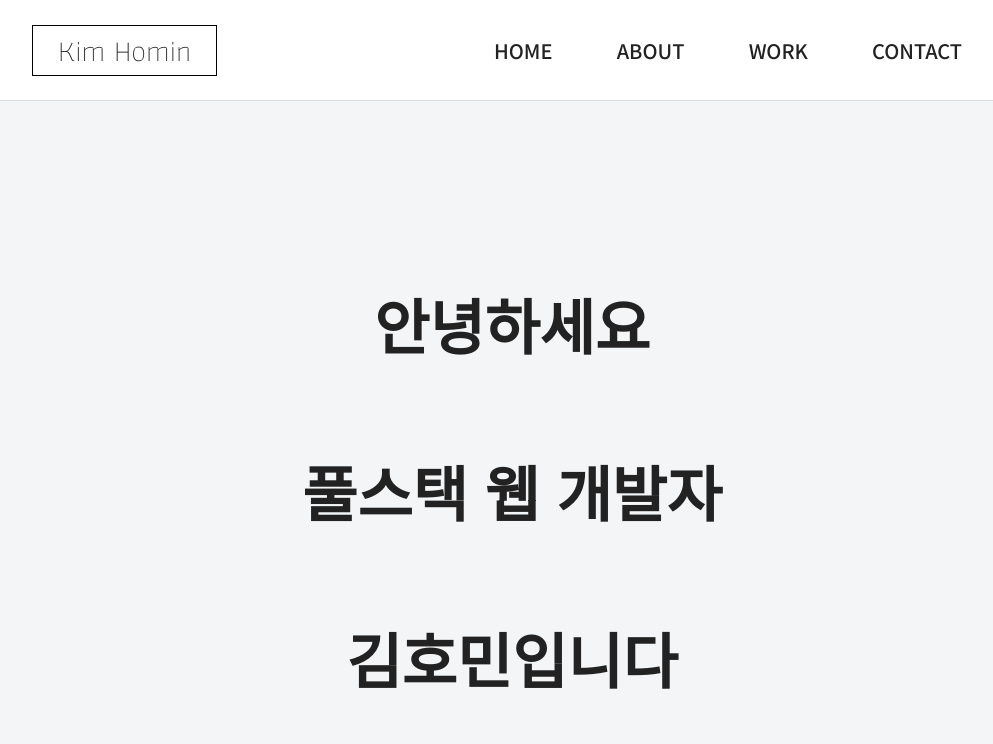
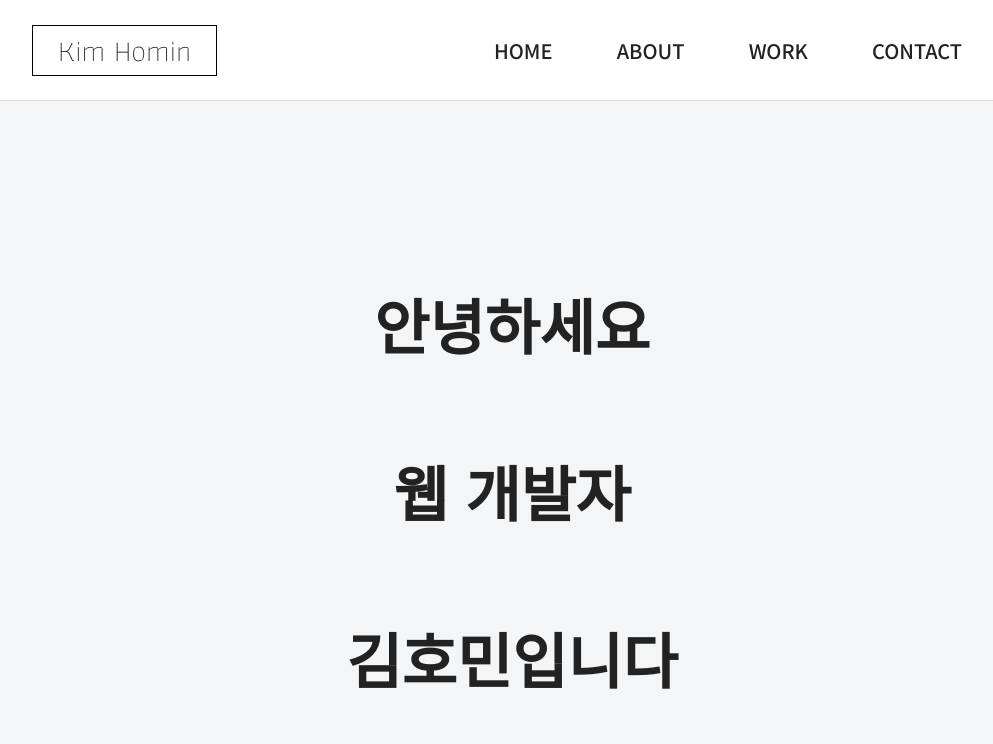
Before and after one commit to coffeepudding97/hominin, a plain HTML site: page portfolio/index.html in a window 1280 px wide. Shown: the top 744 px of the page, without its empty margins (128-1121 px from the left). Drawn offline with Linux system fonts and the light colour scheme; files that its build step writes are made by us from their sources.

Commit message:
Update index.html

```diff
--- a/portfolio/index.html
+++ b/portfolio/index.html
@@ -48,7 +48,7 @@
       <section id="home_wrap">
         <div class="txt_wrap">
           <h2>안녕하세요</h2>
-          <h2>풀스택 웹 개발자</h2>
+          <h2>웹 개발자</h2>
           <h2>김호민입니다</h2>
         </div>
       </section>
```
